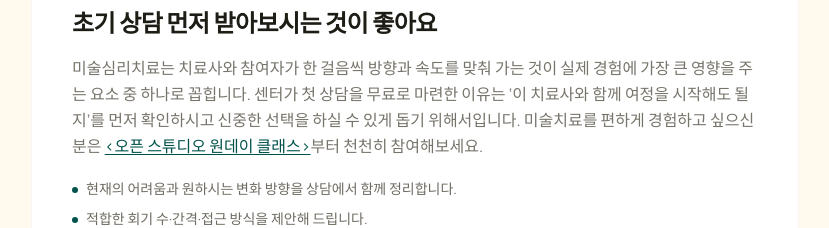
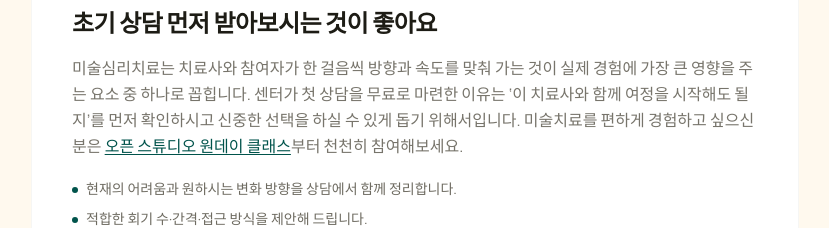
Before and after one commit to act-art-center/actartcenter.com, a Next.js app: page /pricing in a window 1280 px wide. Shown: the part 3060-3288 px from the top of the page, without its empty margins (225-1054 px from the left). Built offline with nearby package versions, Linux system fonts and the light colour scheme.

Commit message:
fix: remove brackets from open studio link

```diff
--- a/src/app/pricing/page.tsx
+++ b/src/app/pricing/page.tsx
@@ -423,7 +423,7 @@ export default function PricingPage() {
                 href="/services/open-studio"
                 className="text-primary-500 underline underline-offset-2"
               >
-                &lt;오픈 스튜디오 원데이 클래스&gt;
+                오픈 스튜디오 원데이 클래스
               </Link>
               {"부터 천천히 참여해보세요."}
             </p>
```
